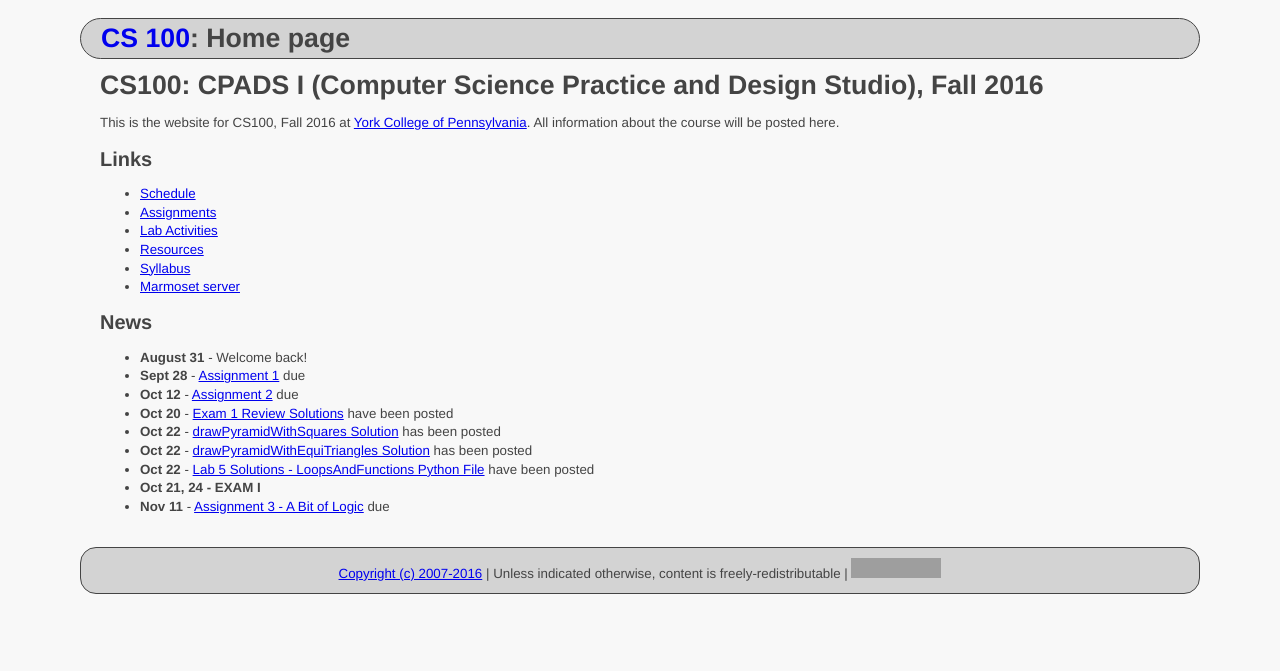
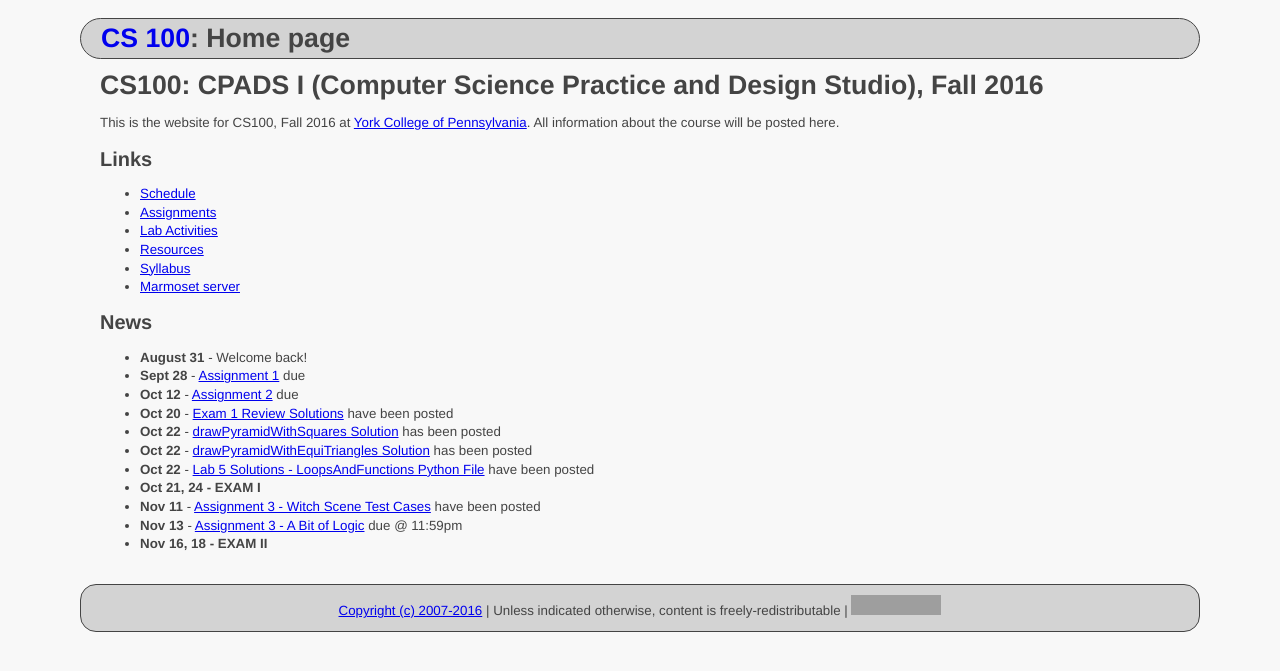
Before and after one commit to ycpcs/cs100-fall2016, a Jekyll site: the page built from index.md, in a window 1280 px wide. Shown: the top 671 px of the page. Built offline with Jekyll 4.4.1, drawn with Linux system fonts in a browser that asks for light colours; grey boxes are pictures that could not be loaded.

Commit message:
test cases posted, dates updated

```diff
--- a/index.md
+++ b/index.md
@@ -28,7 +28,9 @@ All information about the course will be posted here.
 * **Oct 22** - [drawPyramidWithEquiTriangles Solution](assign/cs100_assign02_drawPyramidWithEquiTriangles_solution.py) has been posted
 * **Oct 22** - [Lab 5 Solutions - LoopsAndFunctions Python File](labs/CPADS_Lab05_LoopsAndFunctions_solutions.py) have been posted
 * **Oct 21, 24 - EXAM I**
-* **Nov 11** - [Assignment 3 - A Bit of Logic](assign/CPADS_Assign3.pdf) due
+* **Nov 11** - [Assignment 3 - Witch Scene Test Cases](assign/CPADS_Assign3_TestCases.pdf) have been posted
+* **Nov 13** - [Assignment 3 - A Bit of Logic](assign/CPADS_Assign3.pdf) due @ 11:59pm
+* **Nov 16, 18 - EXAM II**
 
 
 <!--
```
Also changed, not shown: assign/index.md (+5 -5 lines), 1 other file.
